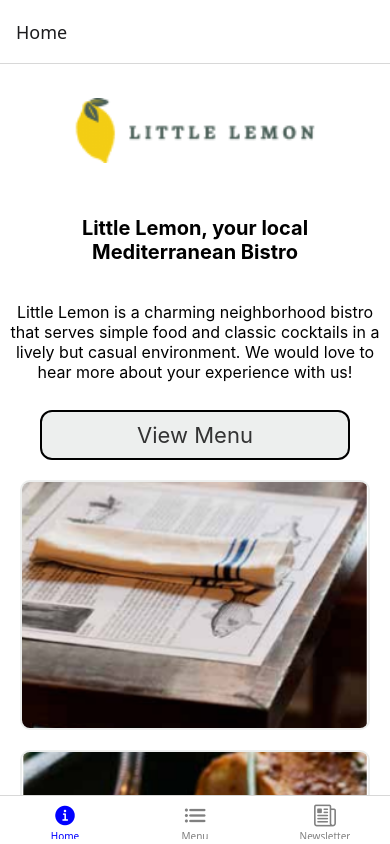
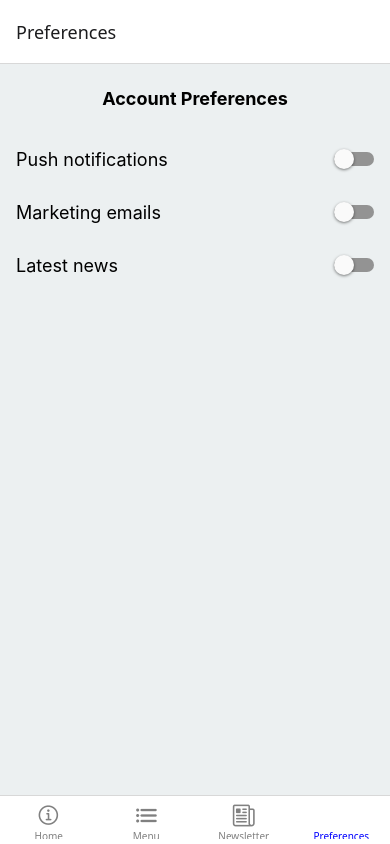
Before and after one commit to memonevarez/LittleLemonApp, a React Native app: screen /Preferences in a window 390 px wide. Built offline with nearby package versions, Linux system fonts and the light colour scheme.

Commit message:
asyncStoragePreferencesScreen

```diff
--- a/App.js
+++ b/App.js
@@ -13,6 +13,7 @@ import { createNativeStackNavigator } from "@react-navigation/native-stack";
 import { createBottomTabNavigator } from "@react-navigation/bottom-tabs";
 import { Ionicons } from "@expo/vector-icons";
 import SubscribeScreen from "./components/SubscribeScreen";
+import Preferences from "./components/Preferences";
 
 export default function App() {
   const Stack = createNativeStackNavigator();
@@ -47,6 +48,7 @@ export default function App() {
         />
         <Tab.Screen name="Menu" component={MenuItemsFlatList} />
         <Tab.Screen name="Newsletter" component={SubscribeScreen} />
+        <Tab.Screen name="Preferences" component={Preferences} />
       </Tab.Navigator>
     </NavigationContainer>
   );
--- /dev/null
+++ b/components/Preferences.js
@@ -0,0 +1,104 @@
+import { useState, useEffect } from "react";
+import { Text, View, StyleSheet, Alert } from "react-native";
+import Constants from "expo-constants";
+import { Switch } from "react-native-paper";
+import AsyncStorage from "@react-native-async-storage/async-storage";
+
+const Preferences = () => {
+  const [preferences, setPreferences] = useState({
+    pushNotifications: false,
+    emailMarketing: false,
+    latestNews: false,
+  });
+
+  useEffect(() => {
+    // Populating preferences from storage using AsyncStorage.multiGet
+    (async () => {
+      try {
+        const values = await AsyncStorage.multiGet(Object.keys(preferences));
+        const initialState = values.reduce((acc, curr) => {
+          // Every item in the values array is itself an array with a string key and a stringified value, i.e ['pushNotifications', 'false']
+          acc[curr[0]] = JSON.parse(curr[1]);
+          return acc;
+        }, {});
+        setPreferences(initialState);
+      } catch (e) {
+        Alert.alert(`An error occurred: ${e.message}`);
+      }
+    })();
+  }, []);
+
+  // This effect only runs when the preferences state updates, excluding initial mount
+  useEffect(() => {
+    (async () => {
+      // Every time there is an update on the preference state, we persist it on storage
+      // The exercise requierement is to use multiSet API
+      const keyValues = Object.entries(preferences).map((entry) => {
+        return [entry[0], String(entry[1])];
+      });
+      try {
+        console.log(keyValues);
+        await AsyncStorage.multiSet(keyValues);
+      } catch (e) {
+        Alert.alert(`An error occurred: ${e.message}`);
+      }
+    })();
+  }, [preferences]);
+
+  const updateState = (key) => () =>
+    setPreferences((prevState) => ({
+      ...prevState,
+      [key]: !prevState[key],
+    }));
+
+  return (
+    <View style={styles.container}>
+      <Text style={styles.header}>Account Preferences</Text>
+      <View style={styles.row}>
+        <Text style={styles.text}>Push notifications</Text>
+        <Switch
+          value={preferences.pushNotifications}
+          onValueChange={updateState("pushNotifications")}
+        />
+      </View>
+      <View style={styles.row}>
+        <Text style={styles.text}>Marketing emails</Text>
+        <Switch
+          value={preferences.emailMarketing}
+          onValueChange={updateState("emailMarketing")}
+        />
+      </View>
+      <View style={styles.row}>
+        <Text style={styles.text}>Latest news</Text>
+        <Switch
+          value={preferences.latestNews}
+          onValueChange={updateState("latestNews")}
+        />
+      </View>
+    </View>
+  );
+};
+
+const styles = StyleSheet.create({
+  container: {
+    flex: 1,
+    paddingTop: Constants.statusBarHeight,
+    backgroundColor: "#ecf0f1",
+    padding: 16,
+  },
+  row: {
+    flexDirection: "row",
+    justifyContent: "space-between",
+    paddingVertical: 16,
+  },
+  text: {
+    fontSize: 18,
+  },
+  header: {
+    margin: 24,
+    fontSize: 18,
+    fontWeight: "bold",
+    textAlign: "center",
+  },
+});
+export default Preferences;
--- a/package.json
+++ b/package.json
@@ -17,8 +17,10 @@
     "react": "18.3.1",
     "react-native": "0.76.5",
     "react-native-keyboard-aware-scroll-view": "^0.9.5",
+    "react-native-paper": "^5.13.1",
     "react-native-safe-area-context": "4.12.0",
-    "react-native-screens": "~4.4.0"
+    "react-native-screens": "~4.4.0",
+    "@react-native-async-storage/async-storage": "1.23.1"
   },
   "devDependencies": {
     "@babel/core": "^7.20.0"
```
Also changed, not shown: 1 other file (tests, documents, lock files or other folders).
